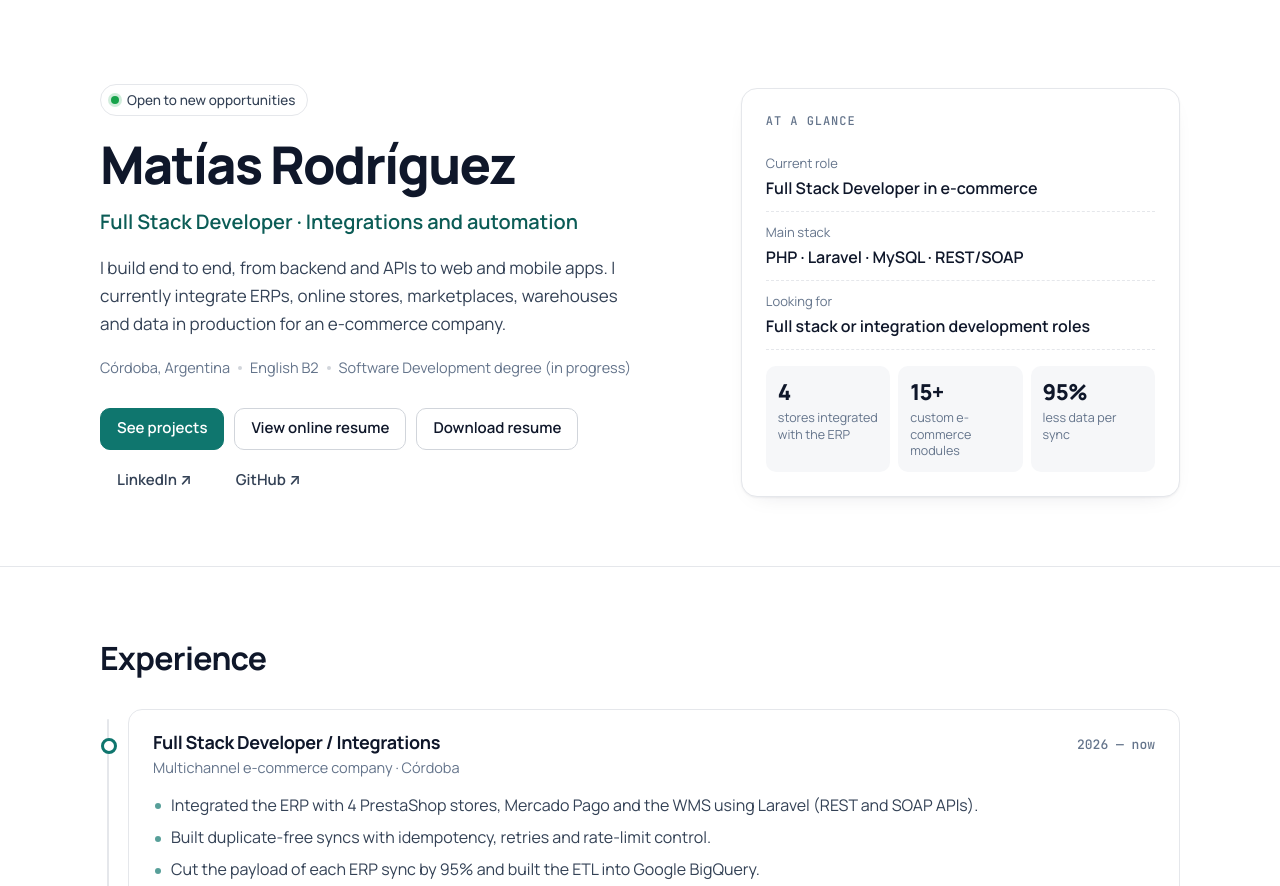
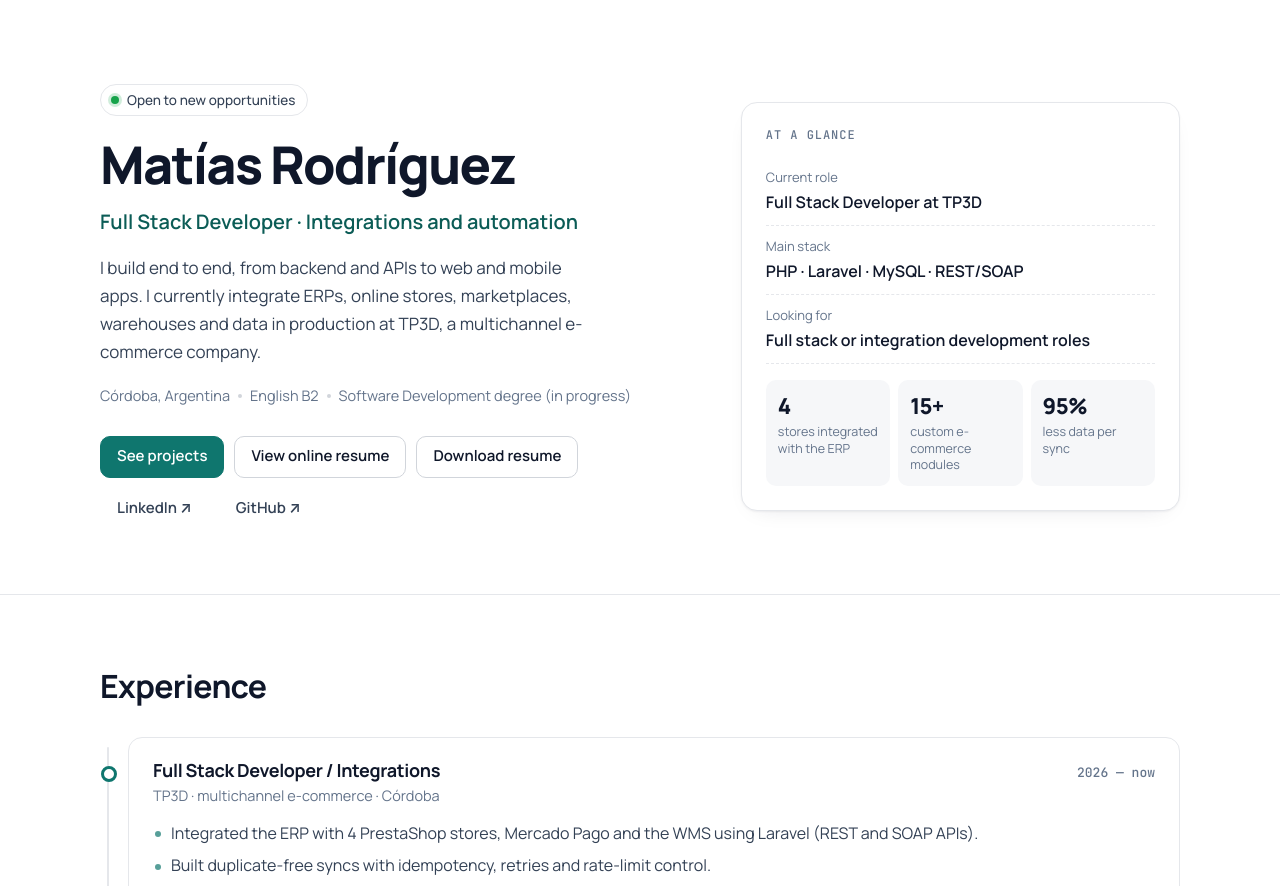
Before and after one commit to MatiasRodriguez21/portafolio-profesional, a plain HTML site: page index.html in a window 1280 px wide. Shown: the part 53-939 px from the top of the page. Drawn offline with Linux system fonts and the light colour scheme.

Commit message:
Se indica TP3D como empleador actual
Co-Authored-By: Claude Opus 5.5 <noreply@anthropic.com>

```diff
--- a/index.html
+++ b/index.html
@@ -56,7 +56,7 @@
           <p class="status"><span class="dot" aria-hidden="true"></span><span lang="es">Abierto a nuevas oportunidades</span><span lang="en">Open to new opportunities</span></p>
           <h1>Matías Rodríguez</h1>
           <p class="hero__role"><span lang="es">Desarrollador Full Stack · Integraciones y automatización</span><span lang="en">Full Stack Developer · Integrations and automation</span></p>
-          <p class="hero__bio" lang="es">Desarrollo de punta a punta, del backend y las APIs a aplicaciones web y móviles. Hoy integro ERP, tiendas online, marketplaces, depósito y datos en producción para una empresa de e-commerce.</p><p class="hero__bio" lang="en">I build end to end, from backend and APIs to web and mobile apps. I currently integrate ERPs, online stores, marketplaces, warehouses and data in production for an e-commerce company.</p>
+          <p class="hero__bio" lang="es">Desarrollo de punta a punta, del backend y las APIs a aplicaciones web y móviles. Hoy integro ERP, tiendas online, marketplaces, depósito y datos en producción en TP3D, una empresa de e-commerce multicanal.</p><p class="hero__bio" lang="en">I build end to end, from backend and APIs to web and mobile apps. I currently integrate ERPs, online stores, marketplaces, warehouses and data in production at TP3D, a multichannel e-commerce company.</p>
           <ul class="facts">
             <li>Córdoba, Argentina</li>
             <li><span lang="es">Inglés B2</span><span lang="en">English B2</span></li>
@@ -74,7 +74,7 @@
         <aside class="summary" aria-label="Resumen">
           <p class="summary__label"><span lang="es">En pocas palabras</span><span lang="en">At a glance</span></p>
           <dl>
-            <div><dt><span lang="es">Puesto actual</span><span lang="en">Current role</span></dt><dd><span lang="es">Desarrollador Full Stack en e-commerce</span><span lang="en">Full Stack Developer in e-commerce</span></dd></div>
+            <div><dt><span lang="es">Puesto actual</span><span lang="en">Current role</span></dt><dd><span lang="es">Desarrollador Full Stack en TP3D</span><span lang="en">Full Stack Developer at TP3D</span></dd></div>
             <div><dt><span lang="es">Stack principal</span><span lang="en">Main stack</span></dt><dd>PHP · Laravel · MySQL · REST/SOAP</dd></div>
             <div><dt><span lang="es">Busco</span><span lang="en">Looking for</span></dt><dd><span lang="es">Roles de desarrollo full stack o de integraciones</span><span lang="en">Full stack or integration development roles</span></dd></div>
           </dl>
@@ -100,7 +100,7 @@
               <h3><span lang="es">Desarrollador Full Stack / Integraciones</span><span lang="en">Full Stack Developer / Integrations</span></h3>
               <span class="job__when"><span lang="es">2026 — hoy</span><span lang="en">2026 — now</span></span>
             </div>
-            <p class="job__org"><span lang="es">Empresa de e-commerce multicanal · Córdoba</span><span lang="en">Multichannel e-commerce company · Córdoba</span></p>
+            <p class="job__org"><span lang="es">TP3D · e-commerce multicanal · Córdoba</span><span lang="en">TP3D · multichannel e-commerce · Córdoba</span></p>
             <ul class="list" lang="es"><li>Integré el ERP con 4 tiendas PrestaShop, Mercado Pago y el WMS en Laravel (APIs REST y SOAP).</li><li>Garanticé sincronizaciones sin duplicados con idempotencia, reintentos y control de rate limit.</li><li>Reduje un 95% la carga de cada sincronización con el ERP y armé el ETL a Google BigQuery.</li><li>Desarrollé de punta a punta una app de trazabilidad de seriales que el depósito usa a diario.</li><li>Creé más de 15 módulos PrestaShop a medida: buscador, envío en el día, Factura A y GA4.</li></ul><ul class="list" lang="en"><li>Integrated the ERP with 4 PrestaShop stores, Mercado Pago and the WMS using Laravel (REST and SOAP APIs).</li><li>Built duplicate-free syncs with idempotency, retries and rate-limit control.</li><li>Cut the payload of each ERP sync by 95% and built the ETL into Google BigQuery.</li><li>Built, end to end, a serial-number tracking app used daily by the warehouse team.</li><li>Developed 15+ custom PrestaShop modules: search, same-day shipping, invoicing and GA4.</li></ul>
           </li>
           <li class="job">
```
Also changed, not shown: cv/index.html (+2 -2 lines), proyectos/conector-erp.html (+1 -1 lines), 1 other file.
